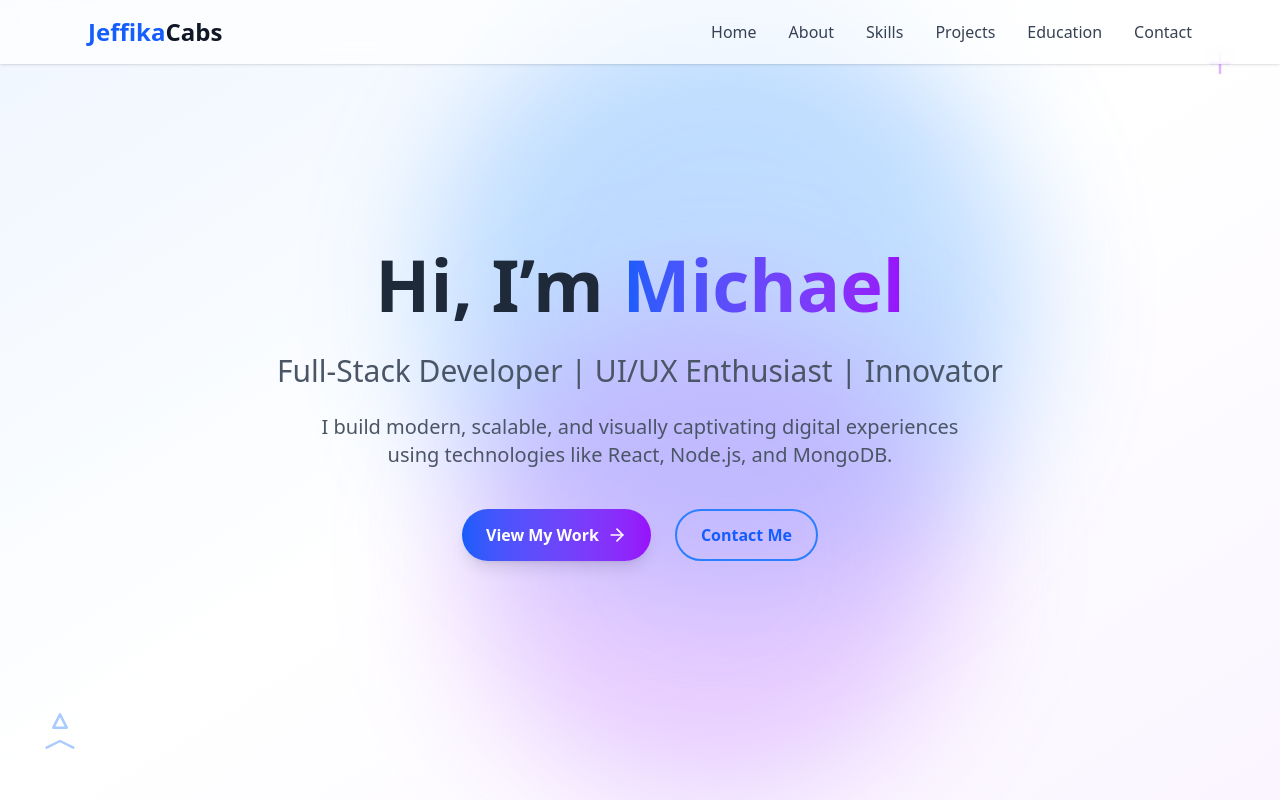
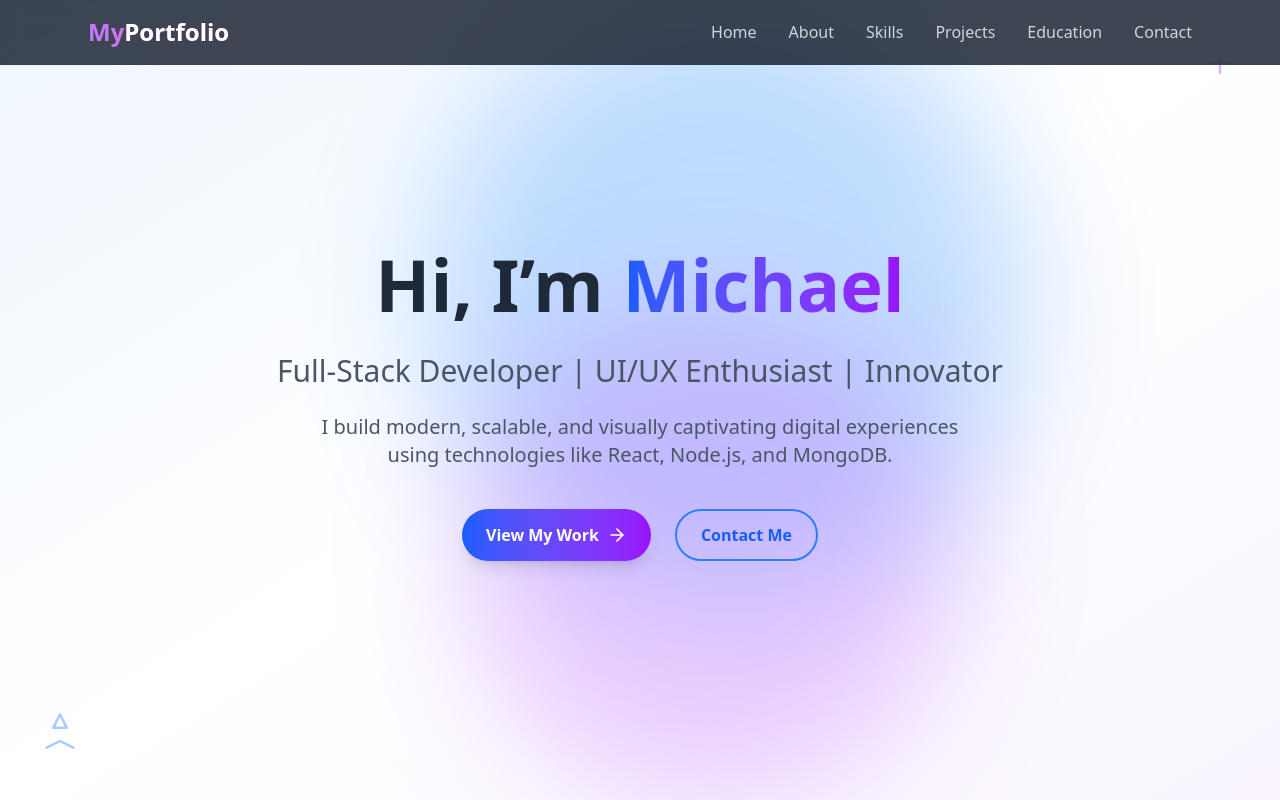
Before and after one commit to mike-PG65/myportfolio, a React (Vite) app: page / in a window 1280 px wide. Built offline with nearby package versions, Linux system fonts and the light colour scheme.

Commit message:
changed the base url

```diff
--- a/src/components/Navbar.jsx
+++ b/src/components/Navbar.jsx
@@ -21,15 +21,15 @@
       initial={{ y: -60, opacity: 0 }}
       animate={{ y: 0, opacity: 1 }}
       transition={{ duration: 0.6, ease: "easeOut" }}
-      className="fixed top-0 left-0 w-full z-50 bg-white/70 backdrop-blur-md shadow-sm"
+      className="fixed top-0 left-0 w-full z-50 bg-gray-900/80 backdrop-blur-md border-b border-gray-700/30"
     >
       <div className="max-w-6xl mx-auto px-6 py-4 flex justify-between items-center">
-        {/* Logo */}
+        {/* Portfolio Logo / Name */}
         <motion.h1
           whileHover={{ scale: 1.05 }}
-          className="text-2xl font-bold text-blue-600 cursor-pointer"
+          className="text-2xl font-extrabold bg-gradient-to-r from-purple-400 to-pink-500 bg-clip-text text-transparent cursor-pointer"
         >
-          Jeffika<span className="text-gray-900">Cabs</span>
+          My<span className="text-white">Portfolio</span>
         </motion.h1>
 
         {/* Desktop Menu */}
@@ -42,7 +42,7 @@
                 smooth={true}
                 duration={500}
                 offset={-70}
-                className="text-gray-700 hover:text-blue-600 font-medium cursor-pointer transition-colors"
+                className="text-gray-300 hover:text-purple-400 font-medium cursor-pointer transition-colors"
               >
                 {link.name}
               </ScrollLink>
@@ -50,7 +50,7 @@
               <RouterLink
                 key={i}
                 to={link.to}
-                className="text-gray-700 hover:text-blue-600 font-medium cursor-pointer transition-colors"
+                className="text-gray-300 hover:text-purple-400 font-medium cursor-pointer transition-colors"
               >
                 {link.name}
               </RouterLink>
@@ -61,7 +61,7 @@
         {/* Mobile Menu Button */}
         <button
           onClick={() => setIsOpen(!isOpen)}
-          className="md:hidden text-gray-700"
+          className="md:hidden text-gray-300 hover:text-purple-400 transition-colors"
         >
           {isOpen ? <X size={24} /> : <Menu size={24} />}
         </button>
@@ -72,7 +72,7 @@
         initial={{ height: 0 }}
         animate={{ height: isOpen ? "auto" : 0 }}
         transition={{ duration: 0.3 }}
-        className="md:hidden overflow-hidden bg-white/90 backdrop-blur-md border-t border-gray-200"
+        className="md:hidden overflow-hidden bg-gray-900/95 border-t border-gray-700/30"
       >
         <div className="flex flex-col px-6 py-4 space-y-3">
           {navLinks.map((link, i) =>
@@ -84,7 +84,7 @@
                 duration={500}
                 offset={-70}
                 onClick={() => setIsOpen(false)}
-                className="text-gray-700 font-medium hover:text-blue-600 cursor-pointer transition-colors"
+                className="text-gray-300 font-medium hover:text-purple-400 cursor-pointer transition-colors"
               >
                 {link.name}
               </ScrollLink>
@@ -93,7 +93,7 @@
                 key={i}
                 to={link.to}
                 onClick={() => setIsOpen(false)}
-                className="text-gray-700 font-medium hover:text-blue-600 cursor-pointer transition-colors"
+                className="text-gray-300 font-medium hover:text-purple-400 cursor-pointer transition-colors"
               >
                 {link.name}
               </RouterLink>
```
